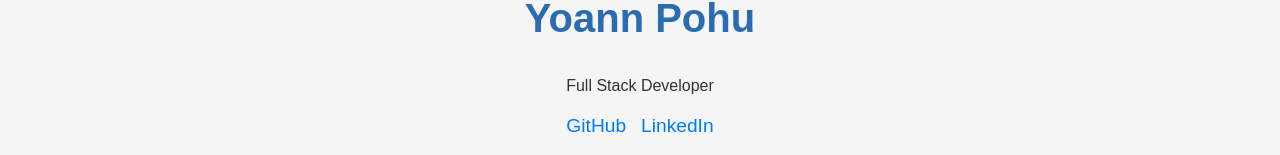
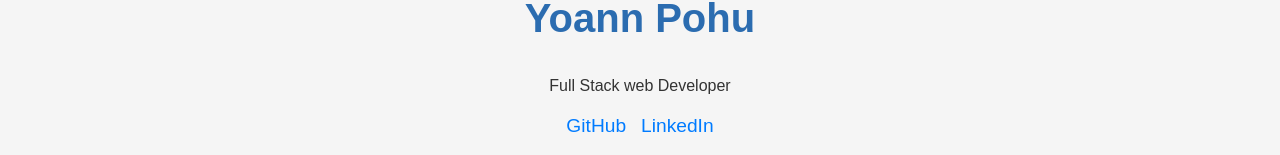
Before and after one commit to YoannPohu2/Portfolio-, a React (Create React App) app: page / in a window 1280 px wide. Shown: the part 386-541 px from the top of the page. Built offline with nearby package versions, Linux system fonts and the light colour scheme.

Commit message:
Add Home section

```diff
--- a/src/Components/Home.jsx
+++ b/src/Components/Home.jsx
@@ -7,7 +7,7 @@
         <div class="home">
             <img src={profilePhoto} alt="Yoann Pohu" class="profile-photo" />
             <h1>Yoann Pohu</h1>
-            <p>Full Stack Developer</p>
+            <p>Full Stack web Developer</p>
             <div className="links">
                 <a href="https://github.com/your-github" target="_blank" rel="noopener noreferrer">GitHub</a>
                 <a href="https://linkedin.com/in/your-linkedin" target="_blank" rel="noopener noreferrer">LinkedIn</a>
```
